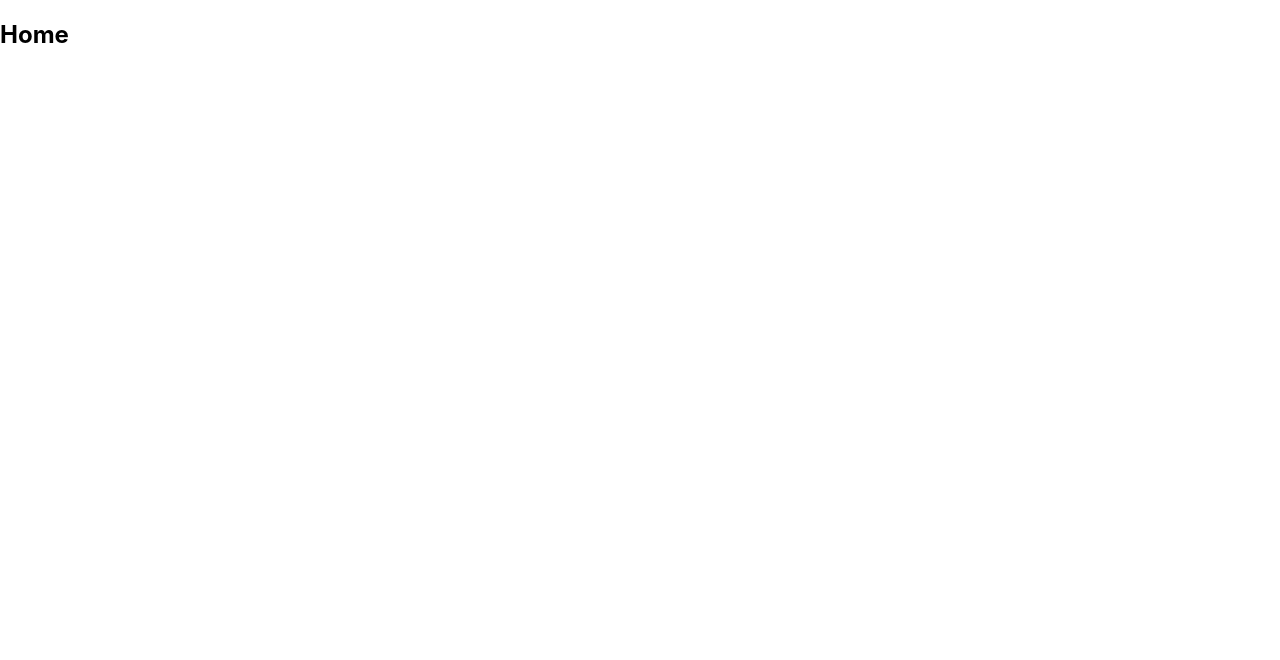
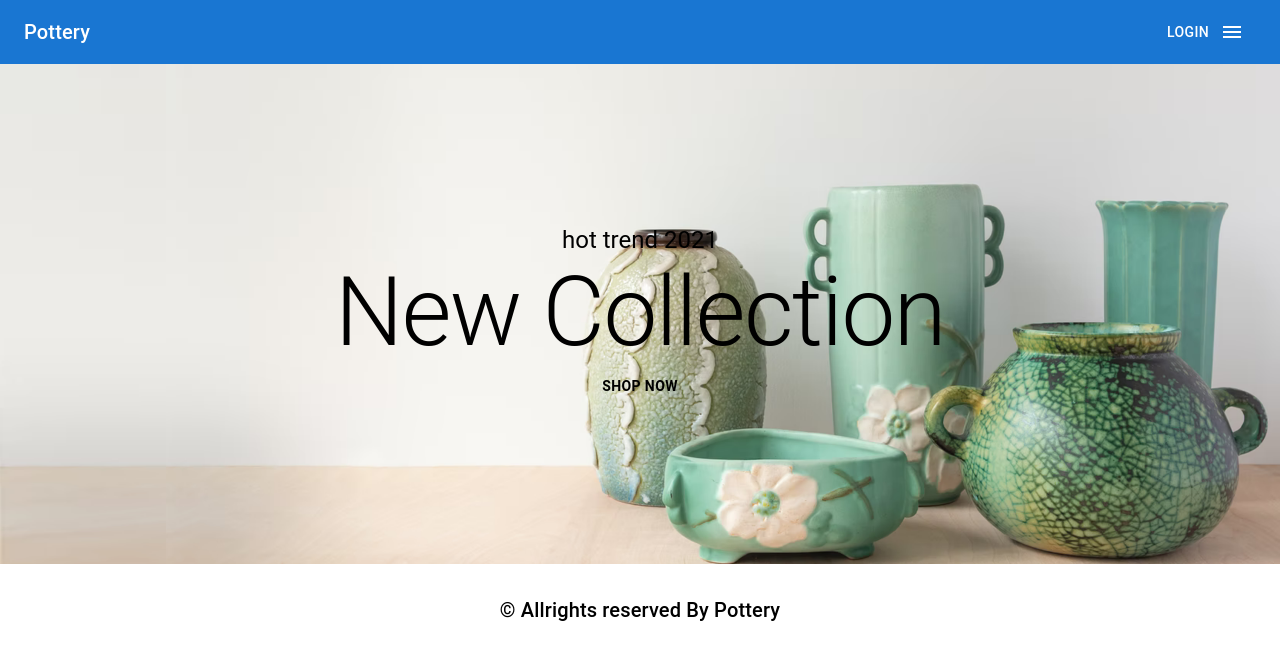
Before and after one commit to mdtahidulislam/pottery-client-side-mern, a React (Create React App) app: page / in a window 1280 px wide. Shown: the top 660 px of the page. Built offline with nearby package versions, Linux system fonts and the light colour scheme.

Commit message:
adde material ui, header, banner, footer

```diff
--- a/src/App.js
+++ b/src/App.js
@@ -1,9 +1,21 @@
-
+import { BrowserRouter as Router, Route, Switch } from 'react-router-dom'
+import Home from './Pages/Home/Home/Home';
+import './App.css'
+import Login from './Pages/Login/Login';
 
 function App() {
   return (
-    <div className="App">
-      <h2>Home</h2>
+    <div>
+      <Router>
+        <Switch>
+          <Route exact path='/'>
+            <Home></Home>
+          </Route>
+          <Route path='/login'>
+            <Login></Login>
+          </Route>
+        </Switch>
+      </Router>
     </div>
   );
 }
--- /dev/null
+++ b/src/Pages/Home/Banner/Banner.js
@@ -0,0 +1,31 @@
+import { Button, Grid, Typography } from '@mui/material';
+import { Box } from '@mui/system';
+import React from 'react';
+import { Link } from 'react-router-dom';
+import bannerbg from '../../../images/bannerbg.png';
+
+const banner = {
+    backgroundImage: `url(${bannerbg})`,
+    backgroundPosition: 'center',
+    backgroundSize: 'cover'
+}
+
+const Banner = () => {
+    return (
+        <Box sx={{ display: 'flex', alignItems: 'center', justifyContent: 'center', textAlign: 'center' }} style={{ ...banner, height: '500px' }}>
+            <Grid>
+                <Typography variant="h5">
+                    hot trend 2021
+                </Typography>
+                <Typography variant="h1">
+                    New Collection
+                </Typography>
+                <Link to="/" style={{ color: '#000', textDecoration: 'none' }}>
+                    <Button sx={{ fontWeight: 'bold' }} color="inherit">SHOP NOW</Button>
+                </Link>
+            </Grid>
+        </Box >
+    );
+};
+
+export default Banner;
--- /dev/null
+++ b/src/Pages/Home/Home/Home.js
@@ -0,0 +1,16 @@
+import React from 'react';
+import Footer from '../../Shared/Footer/Footer';
+import Header from '../../Shared/Header/Header';
+import Banner from '../Banner/Banner';
+
+const Home = () => {
+    return (
+        <>
+            <Header></Header>
+            <Banner></Banner>
+            <Footer></Footer>
+        </>
+    );
+};
+
+export default Home;
--- /dev/null
+++ b/src/Pages/Login/Login.js
@@ -0,0 +1,11 @@
+import React from 'react';
+
+const Login = () => {
+    return (
+        <div>
+            <h2>Login</h2>
+        </div>
+    );
+};
+
+export default Login;
--- /dev/null
+++ b/src/Pages/Shared/Footer/Footer.js
@@ -0,0 +1,17 @@
+import { Grid, Typography } from '@mui/material';
+import { Box } from '@mui/system';
+import React from 'react';
+
+const Footer = () => {
+    return (
+        <Box>
+            <Grid sx={{ display: 'flex', justifyContent: 'center', alignItems: 'center', py: '30px' }}>
+                <Typography variant='h6'>
+                    &copy; Allrights reserved By Pottery
+                </Typography>
+            </Grid>
+        </Box>
+    );
+};
+
+export default Footer;
--- /dev/null
+++ b/src/Pages/Shared/Header/Header.js
@@ -0,0 +1,37 @@
+import React from 'react';
+import AppBar from '@mui/material/AppBar';
+import Box from '@mui/material/Box';
+import Toolbar from '@mui/material/Toolbar';
+import Typography from '@mui/material/Typography';
+import Button from '@mui/material/Button';
+import IconButton from '@mui/material/IconButton';
+import MenuIcon from '@mui/icons-material/Menu';
+import { Link } from 'react-router-dom';
+
+const Header = () => {
+    return (
+        <Box sx={{ flexGrow: 1 }}>
+            <AppBar position="static">
+                <Toolbar>
+                    <Typography variant="h6" component="div" sx={{ flexGrow: 1 }}>
+                        <Link to='/' style={{ color: '#fff', textDecoration: 'none' }}>Pottery
+                        </Link>
+                    </Typography>
+                    <Link to='/login' style={{ color: '#fff', textDecoration: 'none' }}>
+                        <Button color="inherit">Login</Button>
+                    </Link>
+                    <IconButton
+                        size="large"
+                        edge="start"
+                        color="inherit"
+                        aria-label="menu"
+                    >
+                        <MenuIcon />
+                    </IconButton>
+                </Toolbar>
+            </AppBar>
+        </Box>
+    );
+};
+
+export default Header;
```
Also changed, not shown: package.json (+7 -0 lines), src/Pages/AllPotteries/AllPotteries.js (added, +11 -0 lines), src/images/bannerbg.png (added), 1 other file (tests, documents, lock files or other folders).
